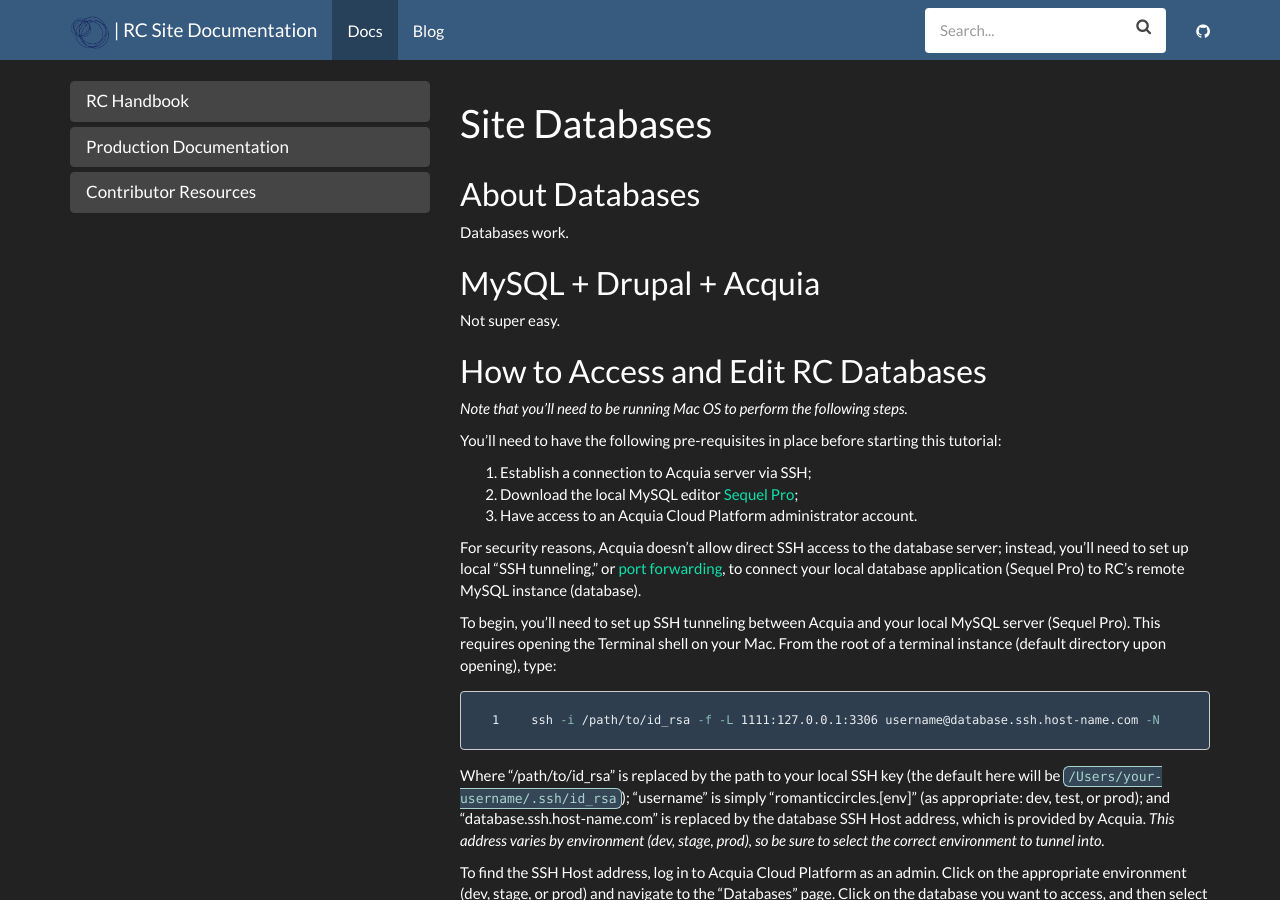
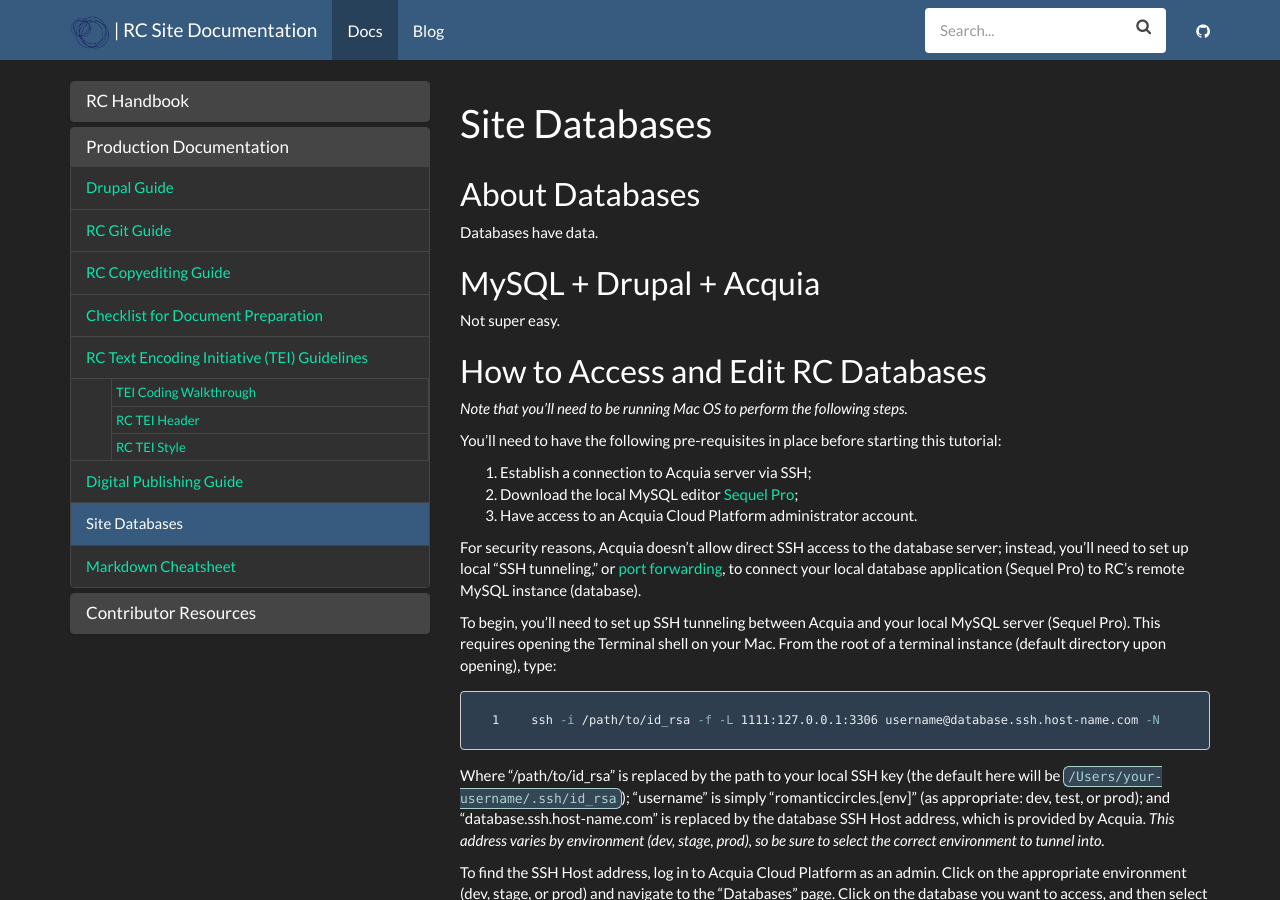
Before and after one commit to steve-kasica/romanticcircles.github.io, a Jekyll site: the page built from _docs/production-documentation/databases.md, in a window 1280 px wide and 900 px high. Built offline with Jekyll 4.4.1, drawn with Linux system fonts in a browser that asks for light colours.

Commit message:
adding databases page

```diff
--- a/_data/docs.yml
+++ b/_data/docs.yml
@@ -21,6 +21,7 @@ toc:
           - page: rc-tei-header
           - page: rc-tei-style
       - page: digital-pub-guide
+      - page: databases
       - page: cheatsheet
 
   - title: Contributor Resources
--- a/_docs/production-documentation/databases.md
+++ b/_docs/production-documentation/databases.md
@@ -5,7 +5,7 @@ permalink: /docs/databases/
 
 ## About Databases
 
-Databases work.
+Databases have data.
 
 ## MySQL + Drupal + Acquia
 
```
